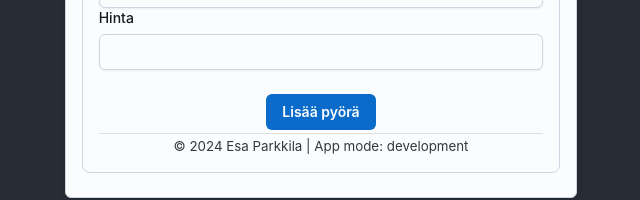
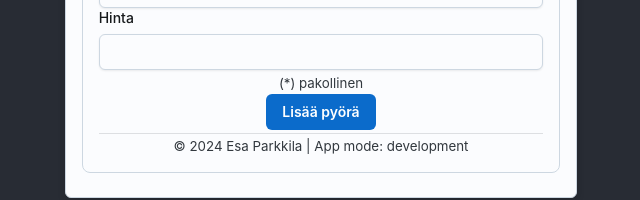
Before and after one commit to Zaiban/fullstack-demo, a React (Create React App) app in the folder frontend/: page / in a window 1280 px wide. Shown: the part 543-743 px from the top of the page, without its empty margins (319-959 px from the left). Built offline with nearby package versions, Linux system fonts and the light colour scheme.

Commit message:
Update UI

```diff
--- a/frontend/src/components/NewBikeForm.js
+++ b/frontend/src/components/NewBikeForm.js
@@ -188,7 +188,9 @@ const NewBikeForm = (props) => {
           onChange={handleInputChange}
         />
       </FormControl>
-      <br />
+      <div>
+        <small>(*) pakollinen</small>
+      </div>
       <Button
         type="submit"
         loading={status.loadingAdd}
```
